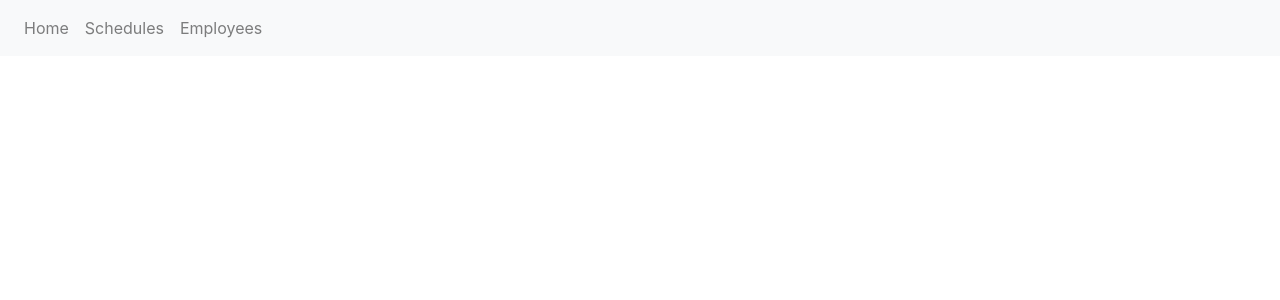
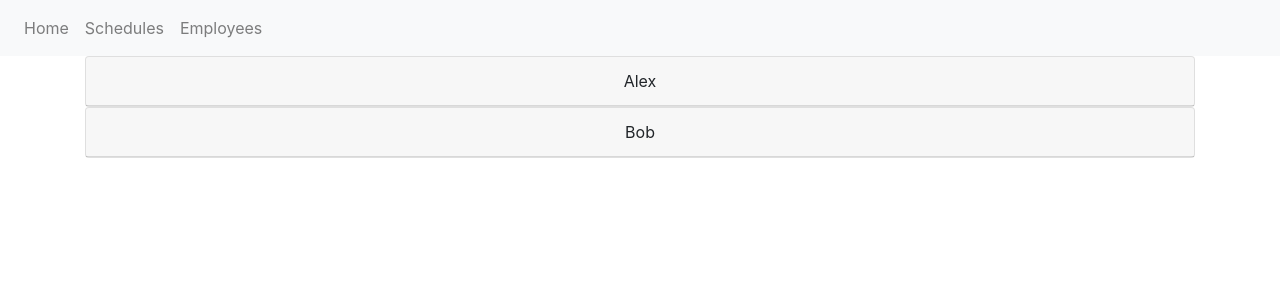
Before and after one commit to Alexx/employee-scheduler, a React (Create React App) app: page / in a window 1280 px wide. Shown: the top 300 px of the page. Built offline with nearby package versions, Linux system fonts and the light colour scheme.

Commit message:
Add redux and successfully iterate through current employees.

```diff
--- a/src/components/Employee.js
+++ b/src/components/Employee.js
@@ -1,7 +1,13 @@
 import React from "react";
+import { Card } from "react-bootstrap";
 
-function Employee() {
-  return <div></div>;
+function Employee(props) {
+  console.log(props);
+  return (
+    <Card>
+      <Card.Header>{props.employee.firstName}</Card.Header>
+    </Card>
+  );
 }
 
 export default Employee;
--- a/src/components/EmployeeRoster.js
+++ b/src/components/EmployeeRoster.js
@@ -1,9 +1,24 @@
 import React from "react";
 import Employee from "./Employee";
+import { addEmployee } from "../actions";
+import { connect } from "react-redux";
+import { v4 } from "uuid";
 
-function EmployeeRoster() {
-  let employeelist = [];
-  return <div></div>;
+function EmployeeRoster(props) {
+  let employeeList = [];
+  for (let id in props.employees) {
+    console.log(props.employees[id]);
+
+    employeeList.push(<Employee key={id} employee={props.employees[id]} />);
+  }
+  return <div>{employeeList}</div>;
 }
 
-export default EmployeeRoster;
+const mapStateToProps = state => {
+  return { employees: state.data.employees };
+};
+
+export default connect(
+  mapStateToProps,
+  { addEmployee }
+)(EmployeeRoster);
--- a/src/reducers/employeesReducer.js
+++ b/src/reducers/employeesReducer.js
@@ -42,7 +42,6 @@ const employeeList = {
 };
 
 const employeesReducer = (state = employeeList, action) => {
-  let newState;
   switch (action.type) {
     case "ADD_EMPLOYEE":
       employeeList.push(action.payload);
--- a/src/reducers/index.js
+++ b/src/reducers/index.js
@@ -2,7 +2,7 @@ import { combineReducers } from "redux";
 import employeesReducer from "./employeesReducer";
 
 const allReducers = combineReducers({
-  employees: employeesReducer
+  data: employeesReducer
 });
 
 export default allReducers;
```
